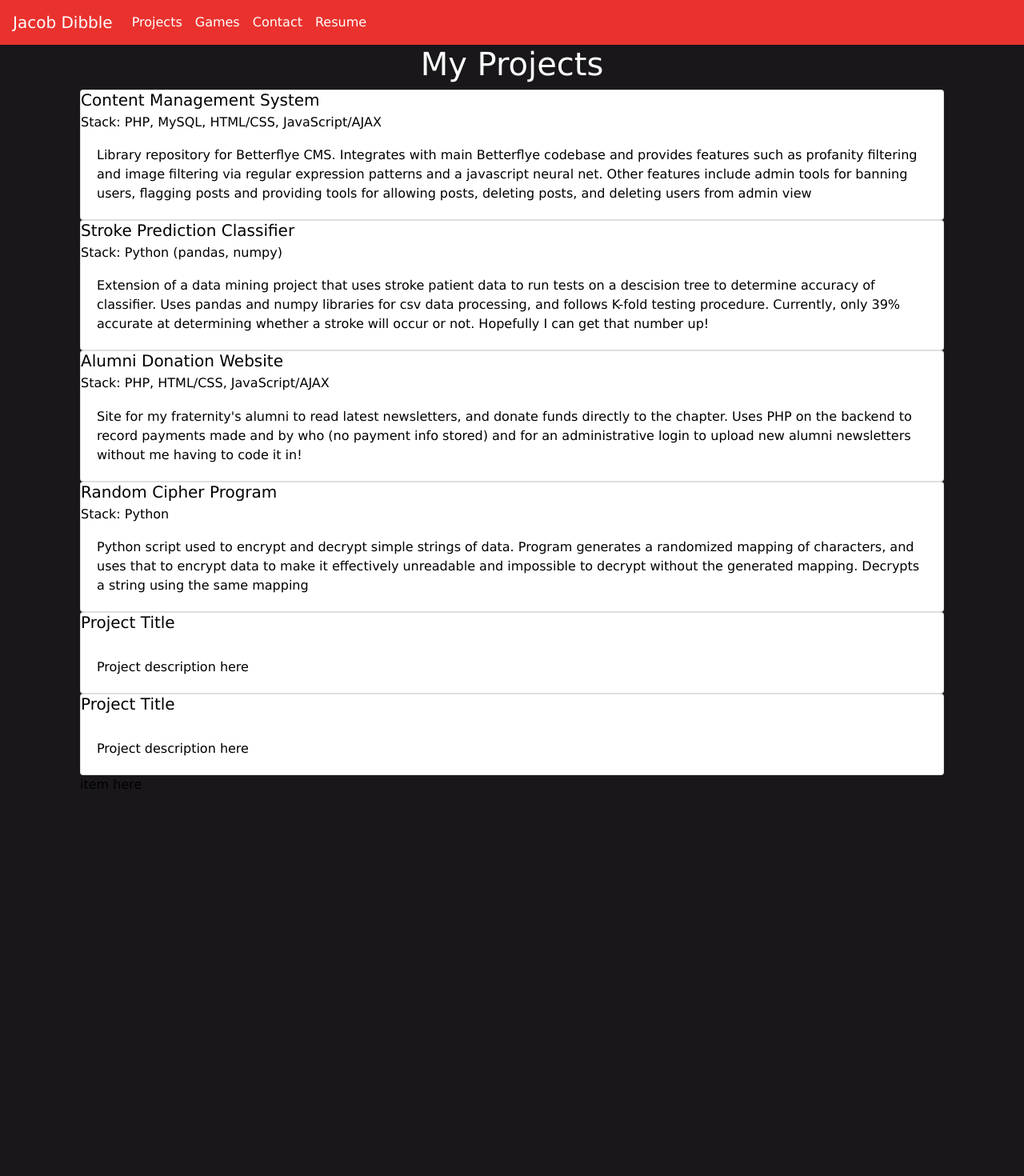
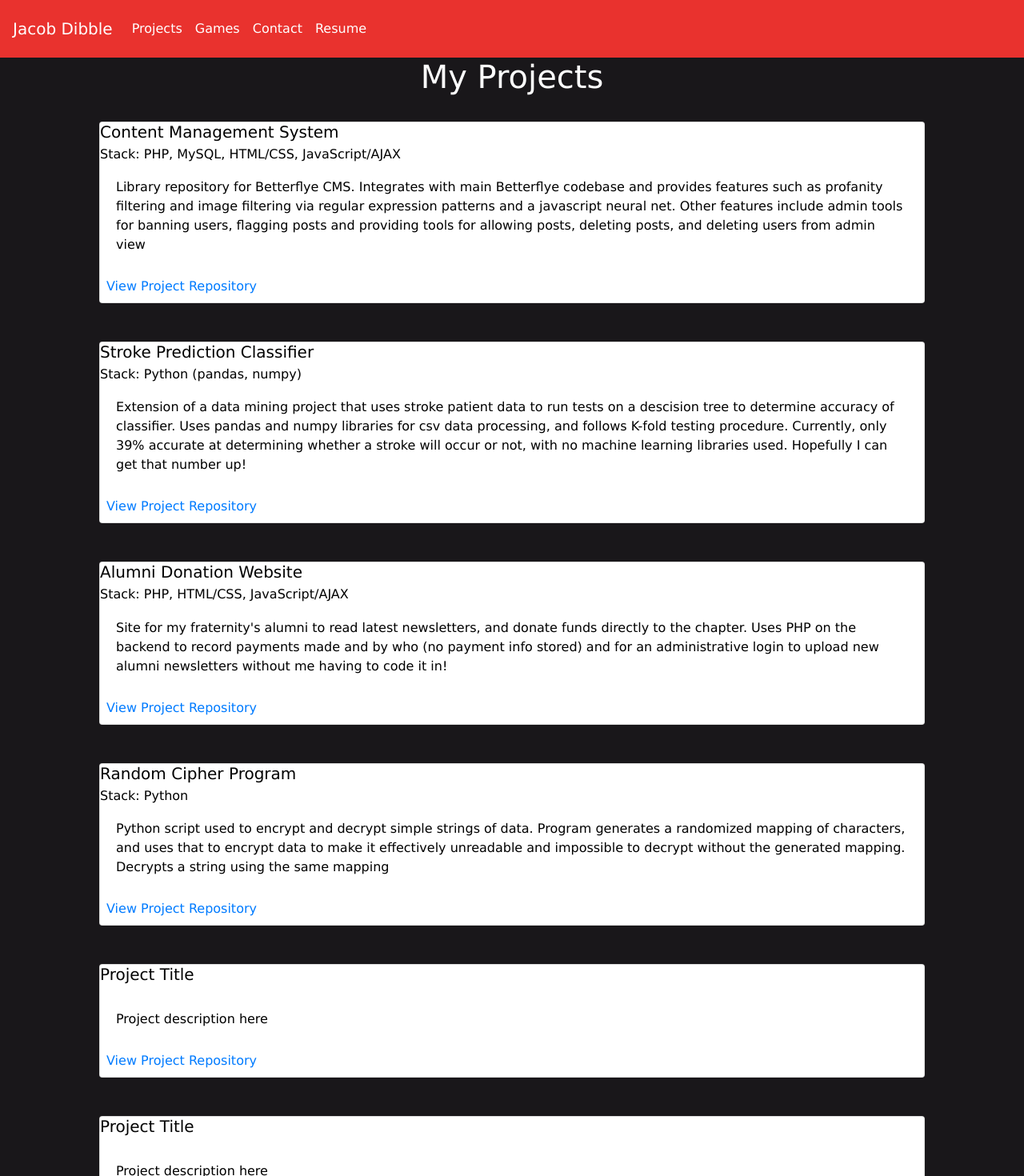
Before and after one commit to jdibble21/react-portfolio, a React (Create React App) app: page /projects in a window 1280 px wide. Shown: the top 1470 px of the page at 80% size. Before the commit the page ends 993 px from the top, so only its background shows below. Built offline with nearby package versions, Linux system fonts and the light colour scheme.

Commit message:
Add 404 page and update apple touch icon

```diff
--- a/src/App.js
+++ b/src/App.js
@@ -1,5 +1,5 @@
 import React, { Component } from "react";
-import { BrowserRouter as Router, Route, Switch } from 'react-router-dom';
+import { BrowserRouter as Router, Route, Switch, Redirect } from 'react-router-dom';
 import ProjectsPage from './pages/projects';
 import GamesPage from './pages/gamepage';
 import NavbarCustom from './components/navbar';
@@ -7,6 +7,7 @@ import ProfileBio from './components/profile_bio';
 import DetailsSection from './components/details_section';
 import PageButtons from './components/buttons';
 import ContactSection from './components/contact';
+import NotFoundPage from './components/not_found';
 
 class App extends Component {
   render() {
@@ -19,6 +20,8 @@ class App extends Component {
               <Route exact path="/" component={HomePage}></Route>
               <Route path="/projects" component={ProjectsPage} ></Route>
               <Route path="/games" component={GamesPage}></Route>
+              <Route path="/404" component={NotFoundPage}></Route>
+              <Redirect to="404"></Redirect>
             </Switch>
           </div>
         </Router>
--- a/src/components/navbar.jsx
+++ b/src/components/navbar.jsx
@@ -8,7 +8,7 @@ class NavbarCustom extends Component {
   }
     render() {
         return (
-          <Navbar id="navBarOverride" expand="lg">
+          <Navbar id="navBarOverride" expand="lg" className="py-3">
           <Navbar.Brand style = {this.style} href="/">Jacob Dibble</Navbar.Brand>
           <Navbar.Toggle aria-controls="basic-navbar-nav" />
           <Navbar.Collapse id="basic-navbar-nav">
--- /dev/null
+++ b/src/components/not_found.jsx
@@ -0,0 +1,24 @@
+import React, { Component } from 'react';
+import Container from 'react-bootstrap/Container';
+import Row from 'react-bootstrap/Row';
+import Col from 'react-bootstrap/Col';
+class NotFoundPage extends Component {
+    style = {
+        color: "#FFFFFF"
+    }
+    render() {
+        return (
+            <Container style={this.style} className="mx-auto text-center">
+                <Container className="m-5"></Container>
+                <Row>
+                    <Col><h1>404 Not Found</h1></Col>
+                </Row>
+                <Row>
+                    <Col><p>Page requested cannot be found. <a href="#">Let me know</a> if I made a mistake!</p></Col>
+                </Row>
+            </Container>
+         );
+    }
+}
+
+export default NotFoundPage;
--- a/src/components/projectList.jsx
+++ b/src/components/projectList.jsx
@@ -11,59 +11,60 @@ class ProjectList extends Component {
             <Container >
                 <Row>
                     <Col>
-                        <Card>
+                        <Card className="m-4">
                             <Card.Title>Content Management System</Card.Title>
                             <Card.Subtitle>Stack: PHP, MySQL, HTML/CSS, JavaScript/AJAX</Card.Subtitle>
                             <Card.Body>Library repository for Betterflye CMS. Integrates with main Betterflye codebase and provides features such as profanity filtering and image filtering via regular expression patterns and a javascript neural net. Other features include admin tools for banning users, flagging posts and providing tools for allowing posts, deleting posts, and deleting users from admin view</Card.Body>
+                            <Card.Link className="m-2" href="https://github.com/jdibble21/Content-Management-System" target="_blank">View Project Repository</Card.Link>
                         </Card>
                     </Col>
                 </Row>
                 <Row>
                     <Col>
-                        <Card>
+                        <Card className="m-4">
                             <Card.Title>Stroke Prediction Classifier</Card.Title>
                             <Card.Subtitle>Stack: Python (pandas, numpy)</Card.Subtitle>
-                            <Card.Body>Extension of a data mining project that uses stroke patient data to run tests on a descision tree to determine accuracy of classifier. Uses pandas and numpy libraries for csv data processing, and follows K-fold testing procedure. Currently, only 39% accurate at determining whether a stroke will occur or not. Hopefully I can get that number up! </Card.Body>
+                            <Card.Body>Extension of a data mining project that uses stroke patient data to run tests on a descision tree to determine accuracy of classifier. Uses pandas and numpy libraries for csv data processing, and follows K-fold testing procedure. Currently, only 39% accurate at determining whether a stroke will occur or not, with no machine learning libraries used. Hopefully I can get that number up! </Card.Body>
+                            <Card.Link className="m-2" href="https://github.com/jdibble21/Stroke-Prediction-Classifier" target="_blank">View Project Repository</Card.Link>
                         </Card>
                     </Col>
                 </Row>
                 <Row>
                     <Col>
-                        <Card>
+                        <Card className="m-4">
                             <Card.Title>Alumni Donation Website</Card.Title>
                             <Card.Subtitle>Stack: PHP, HTML/CSS, JavaScript/AJAX</Card.Subtitle>
                             <Card.Body>Site for my fraternity's alumni to read latest newsletters, and donate funds directly to the chapter. Uses PHP on the backend to record payments made and by who (no payment info stored) and for an administrative login to upload new alumni newsletters without me having to code it in!</Card.Body>
+                            <Card.Link className="m-2" href="https://github.com/jdibble21/PKP-IN-IOTA-Alum-Site" target="_blank">View Project Repository</Card.Link>
                         </Card>
                     </Col>
                 </Row>
                 <Row>
                     <Col>
-                        <Card>
+                        <Card className="m-4">
                             <Card.Title>Random Cipher Program</Card.Title>
                             <Card.Subtitle>Stack: Python</Card.Subtitle>
                             <Card.Body>Python script used to encrypt and decrypt simple strings of data. Program generates a randomized mapping of characters, and uses that to encrypt data to make it effectively unreadable and impossible to decrypt without the generated mapping. Decrypts a string using the same mapping</Card.Body>
+                            <Card.Link className="m-2" href="https://github.com/jdibble21/Random-Cipher" target="_blank">View Project Repository</Card.Link>
                         </Card>
                     </Col>
                 </Row>
                 <Row>
                     <Col>
-                        <Card>
+                        <Card className="m-4">
                             <Card.Title>Project Title</Card.Title>
                             <Card.Body>Project description here</Card.Body>
+                            <Card.Link className="m-2" href="#" target="_blank">View Project Repository</Card.Link>
                         </Card>
                     </Col>
                 </Row>
                 <Row>
                     <Col>
-                        <Card>
+                        <Card className="m-4">
                             <Card.Title>Project Title</Card.Title>
                             <Card.Body>Project description here</Card.Body>
+                            <Card.Link className="m-2" href="#" target="_blank">View Project Repository</Card.Link>
                         </Card>
-                    </Col>
-                </Row>
-                <Row>
-                    <Col>
-                        item here
                     </Col>
                 </Row>
             </Container>
```
Also changed, not shown: public/logo192.png.
